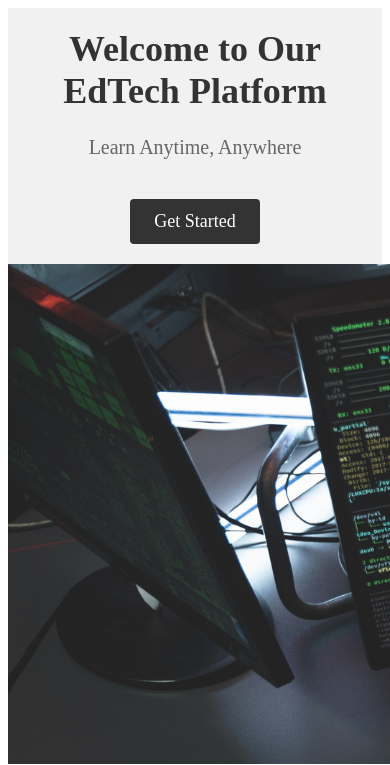
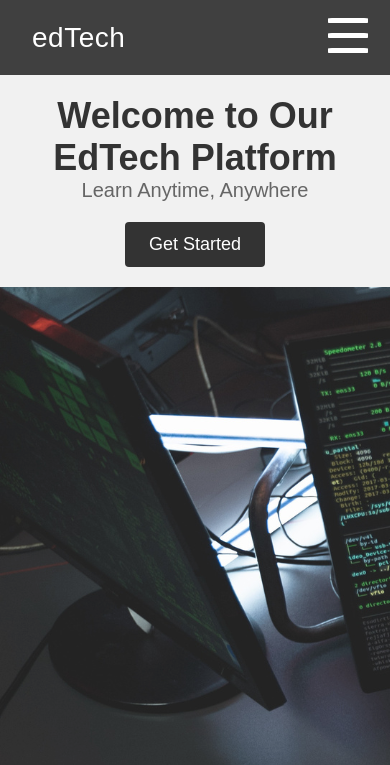
Before and after one commit to maanavnair/Innovatrix, a plain HTML site: page index.html in a window 390 px wide. Shown: the top 765 px of the page. Drawn offline with Linux system fonts and the light colour scheme.

Commit message:
added navbar

```diff
--- a/index.css
+++ b/index.css
@@ -1,15 +1,97 @@
-<!DOCTYPE html>
-<html>
-<head>
-  <title>EdTech Platform - Learn Anytime, Anywhere</title>
-  <style>
+
     /* Global Styles */
-    body {
+    * {
       margin: 0;
       padding: 0;
+      border: 0;
+      outline: 0;
+      list-style: none;
+      text-decoration: none;
       font-family: Arial, sans-serif;
     }
+     /* Navbar */
+     nav {
+      display: flex;
+      justify-content: space-between;
+      padding: 0 15%;
+      height: 75px;
+      line-height: 75px;
+      background: #404040;
+  }
+  nav ul li{
+    list-style: none;
+  }
+  nav ul li a{
+    text-decoration: none;
+  }
+  nav .navbar-brand {
+      color: #ffffff;
+      font-size: 28px;
+      font-weight: 500;
+      letter-spacing: .5px;
+  }
 
+  nav .nav-list {
+      display: flex;
+  }
+
+  nav .nav-list .nav-item {
+      cursor: pointer;
+      height: 100%;
+      padding: 0 30px;
+      transition: .4s;
+  }
+
+  nav .nav-list .nav-item:hover {
+      background: #b69955;
+  }
+
+  nav .nav-list .nav-link {
+      color: #f1f1f1;
+      font-size: 18px;
+      font-weight: 500;
+  }
+  nav .navbar-toggler {
+    display: none;
+    height: min-content;
+    margin: 18px -10px 0 0;
+    cursor: pointer;
+}
+
+nav .navbar-toggler .bar {
+    width: 40px;
+    height: 5px;
+    margin-bottom: 10px;
+    background: #ffffff;
+    border-radius: 10%;
+    transition: .4s;
+    z-index: 2;
+}
+
+input {
+    display: none;
+}
+
+input:checked ~ nav .nav-list {
+    transform: translateY(0);
+}
+
+input:checked ~ nav .navbar-toggler {
+    margin-top: 35px;
+}
+
+input:checked ~ nav .navbar-toggler .bar:nth-child(1) {
+    position: absolute;
+    transform: rotate(45deg);
+}
+
+input:checked ~ nav .navbar-toggler .bar:nth-child(2) {
+    display: none;
+}
+
+input:checked ~ nav .navbar-toggler .bar:nth-child(3) {
+    transform: rotate(-45deg);
+}
     /* Header Section */
     header {
       background-color: #f1f1f1;
@@ -167,10 +249,43 @@
 
     /* Add your custom styles here */
 
-  </style>
-</head>
-<body>
-  <!-- Add your HTML content here -->
+/* MEDIA QUERY */
+@media (max-width: 935px) {
 
-</body>
-</html>
+  nav {
+      padding: 0 2rem;
+  }
+
+  nav .nav-list .nav-item {
+      padding: 0 20px;
+  }
+
+}
+
+@media (max-width: 675px) {
+
+input:checked ~ nav .nav-list {
+transform: translateY(0%);
+z-index: 1;
+}
+nav .nav-list {
+      display: grid;
+      position: absolute;
+      background: #404040;
+      width: 100%;
+      top: 75px;
+      left: 0;
+      transform: translateY(-100%);
+      z-index: -1;
+      transition: .6s;
+  }
+
+  nav .nav-list .nav-item {
+      padding-left: 35px;
+  }
+
+  nav .navbar-toggler {
+      display: grid !important;
+  }
+
+}
--- a/index.html
+++ b/index.html
@@ -8,6 +8,33 @@
   <link rel="stylesheet" href="index.css">
 </head>
 <body>
+  <!--! NAVBAR -->
+  <input type="checkbox" id="toggle">
+  <nav>
+      <a class="navbar-brand" href="#">
+          edTech
+      </a>
+      <label class="navbar-toggler" for="toggle">
+          <span class="bar"></span>
+          <span class="bar"></span>
+          <span class="bar"></span>
+      </label>
+
+      <ul class="nav-list">
+          <li class="nav-item">
+              <a href="#" class="nav-link">Home</a>
+          </li>
+          <li class="nav-item">
+              <a href="#" class="nav-link">Courses</a>
+          </li>
+          <li class="nav-item">
+              <a  href="#" class="nav-link">Plan</a>
+          </li>
+          <li class="nav-item">
+              <a  href="#" class="nav-link">About</a>
+          </li>
+      </ul>
+  </nav>
   <!-- Header Section -->
   <header>
     <h1>Welcome to Our EdTech Platform</h1>
```
